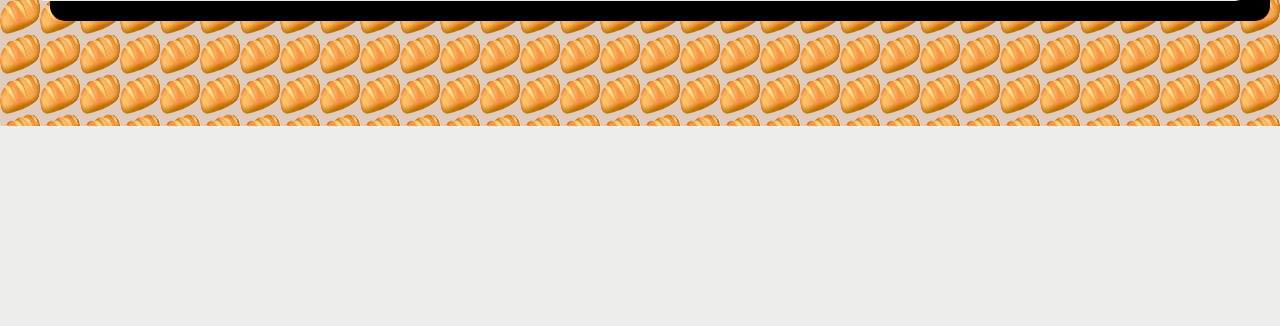
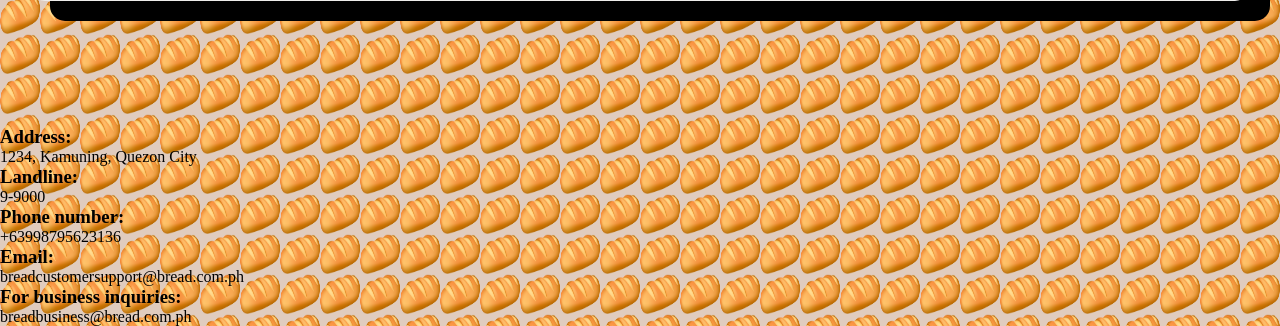
Before and after one commit to nikolai-tech/emc002, a PHP site: page /homepage.html in a window 1280 px wide. Shown: the part 686-1012 px from the top of the page. Before the commit the page ends 812 px from the top, so only its background shows below. Run offline with PHP 8.4, Linux system fonts and the light colour scheme; some libraries are stand-ins or nearby versions; some web fonts are replaced.

Commit message:
footer planning

```diff
--- a/finals/design.css
+++ b/finals/design.css
@@ -79,3 +79,8 @@ header > * {
     padding: 20px;
     margin: 20px;
 }
+
+footer {
+    width: 100%;
+    margin: 0;
+}
--- a/finals/homepage.html
+++ b/finals/homepage.html
@@ -62,8 +62,32 @@
   </section>
   </div>
 
+
+
+  <!-- make this footer for bigger screen -->
+  <!-- put this content in the About Us content -->
+  <footer>
+    <div class="contactus">
+      <div class="address">
+        <h3>Address:</h3>
+        <p>1234, Kamuning, Quezon City</p>
+      </div>
+
+      <div class="contnum">
+        <h3>Landline:</h3>
+        <p>9-9000</p>
+        <h3>Phone number:</h3>
+        <p>+63998795623136</p>
+      </div>
+
+      <div class="emailadd">
+        <h3>Email:</h3>
+        <p>breadcustomersupport@bread.com.ph</p>
+
+        <h3>For business inquiries:</h3>
+        <p>breadbusiness@bread.com.ph</p>
+      </div>
+    </div>
+  </footer>
 </body>
 </html>
-
-<!-- Font to use: -->
-<!-- font-family: 'Monda', sans-serif; -->
```
